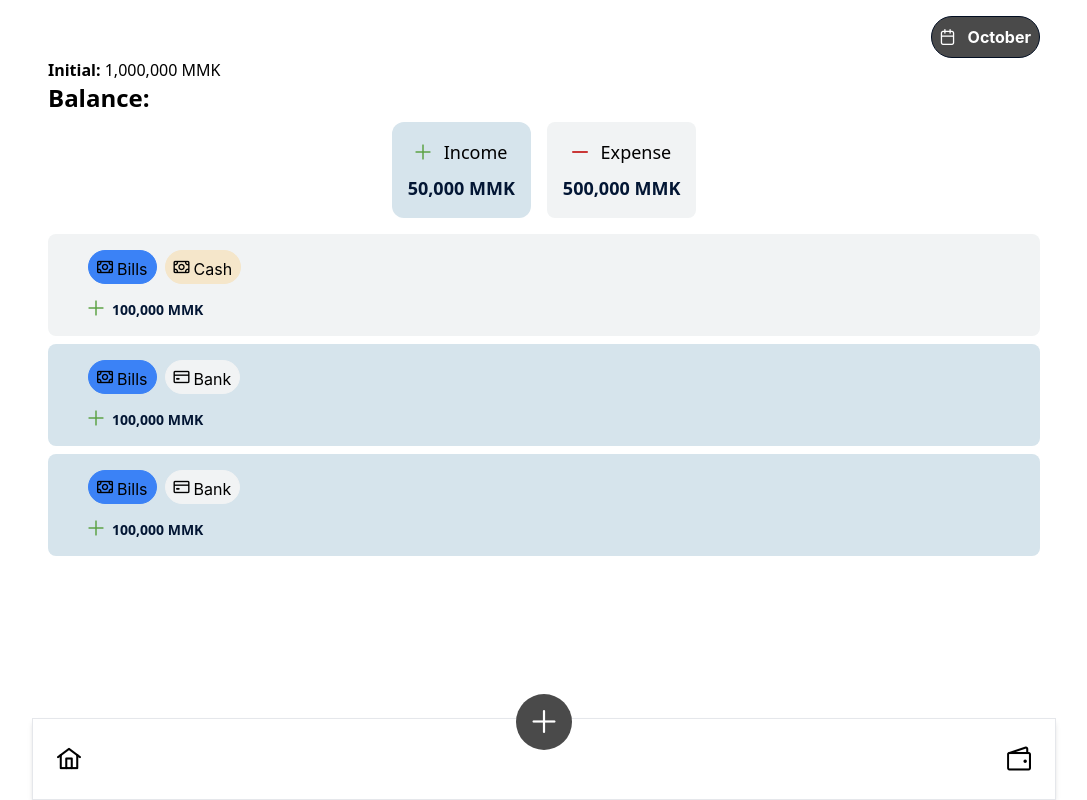
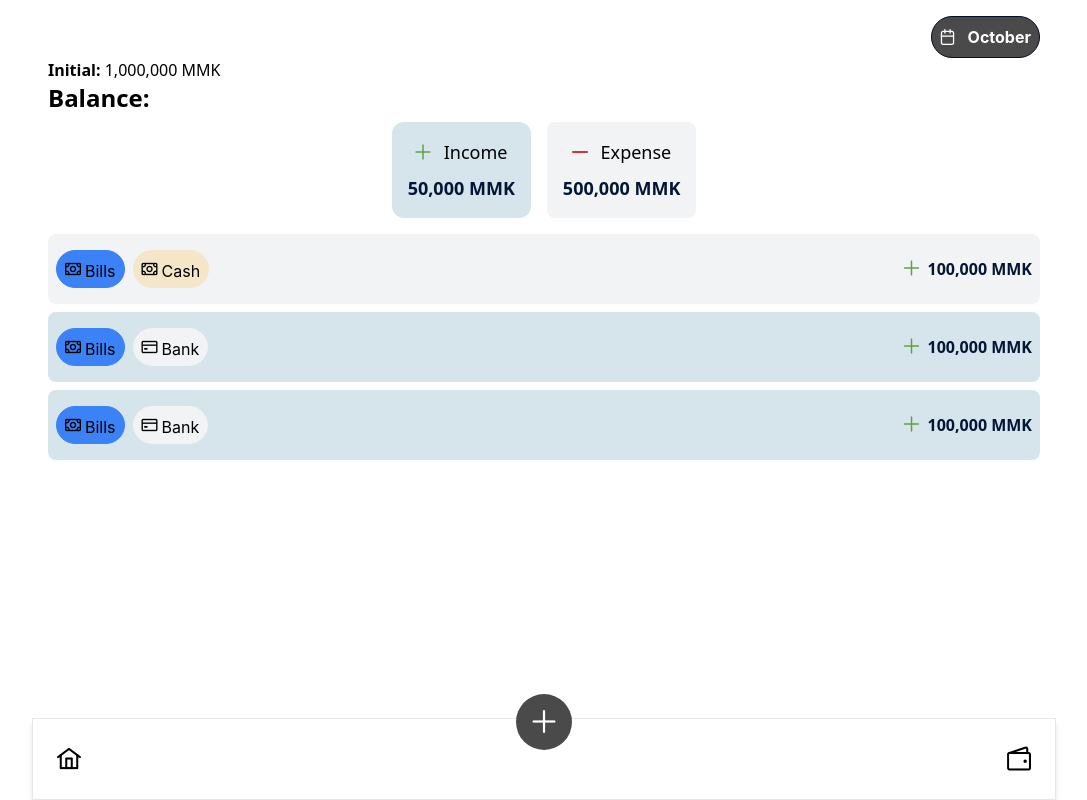
Before and after one commit to kyuukyuusheinmoe/expense-tracker, a Next.js app: page / in a window 1280 px wide. Shown: the whole page, without its empty margins (96-1183 px from the left). Built offline with nearby package versions, Linux system fonts and the light colour scheme.

Commit message:
update trxn card design

```diff
--- a/src/components/Cards/TransactionCard.js
+++ b/src/components/Cards/TransactionCard.js
@@ -6,15 +6,15 @@ import { currency } from '../../constants/common'
 
 function TransactionCard({item}) {
   return (
-    <div className='relative items-stretch text-sm'>
-        <div className={clsx(IconColorMapper(item.type)?.color, 'flex flex-col gap-4 py-4 px-10 text-center items-start rounded-lg')}>
-            <div className='flex gap-2'>
+        <div className={clsx(IconColorMapper(item.type)?.color, 'py-4 px-2 text-center items-center rounded-lg')}>
+            <div className='flex justify-between items-center'>
+              <div className='flex gap-2 items-center'>
                 <Button icon={IconColorMapper(item.category)?.icon} className={clsx(IconColorMapper(item.category)?.color, "!rounded-full !px-2 !py-1")} ><span className='ml-1 mt-1'>{item.category}</span></Button>
                 <Button icon={IconColorMapper(item.payment)?.icon || ''} className={clsx(IconColorMapper(item.payment)?.color, "!rounded-full !px-2 !py-1")}><span className='ml-1 mt-1'>{item.payment}</span></Button>
+              </div>
+              <p className='text-enavy-700 font-bold'><span className={clsx(item.type === 'debit' ? 'pi pi-minus text-error': 'pi pi-plus text-success', 'mr-2')}></span>{item?.amount && `${Intl.NumberFormat().format(item.amount)} ${currency}`} </p>
             </div>
-            <p className='text-enavy-700 font-bold'><span className={clsx(item.type === 'debit' ? 'pi pi-minus text-error': 'pi pi-plus text-success', 'mr-2')}></span>{item?.amount && `${Intl.NumberFormat().format(item.amount)} ${currency}`} </p>
         </div>
-    </div>
   )
 }
 
```
Also changed, not shown: .eslintrc.json.
